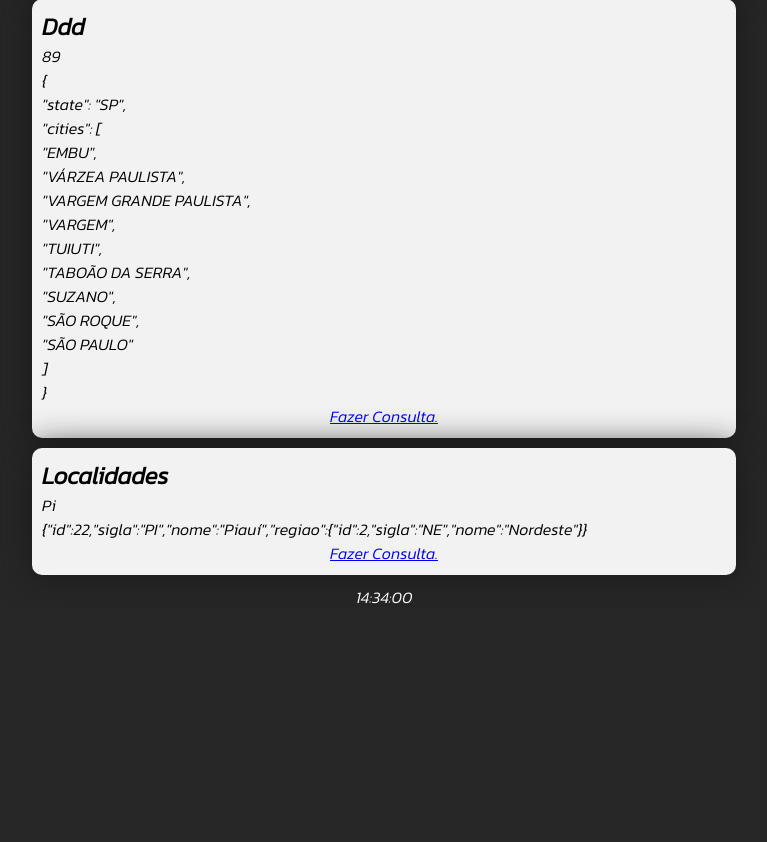
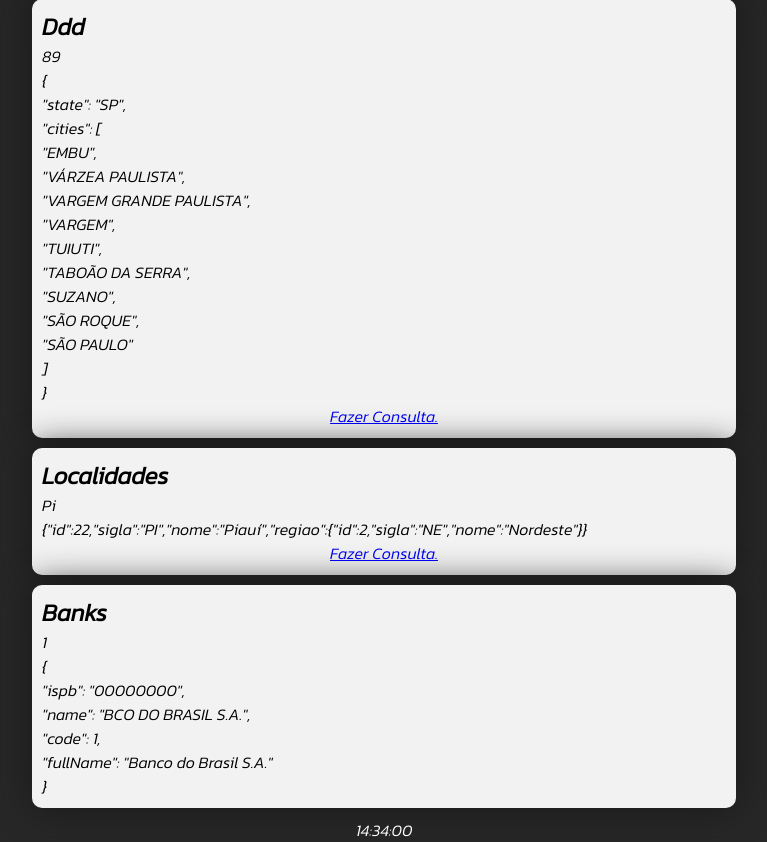
Before and after one commit to ZorroSec/SkyRB, a Python web app: template web/templates/index.html in a window 1280 px wide. Shown: the part 1187-2029 px from the top of the page, without its empty margins (256-1023 px from the left). Before the commit the page ends 1791 px from the top, so only its background shows below. Run offline with Jinja, Linux system fonts and the light colour scheme; the template is opened without the code that fills it, so the values that code supplies are empty.

Commit message:
crinado um novo campo no template indíce para banks

```diff
--- a/web/templates/index.html
+++ b/web/templates/index.html
@@ -138,6 +138,24 @@
                         <a href="/localidade">Fazer Consulta.</a>
                     </div>
                 </div>
+                <div class="column">
+                    <div class="title">
+                        <h2>Banks</h2>
+                    </div>
+                    <div class="example">
+                        1
+                    </div>
+                    <div class="test">
+                        <code>
+                            {<br>
+                                "ispb": "00000000",<br>
+                                "name": "BCO DO BRASIL S.A.",<br>
+                                "code": 1,<br>
+                                "fullName": "Banco do Brasil S.A."<br>
+                            }
+                        </code>
+                    </div>
+                </div>
             </div>
         </div>
     </section>
```
